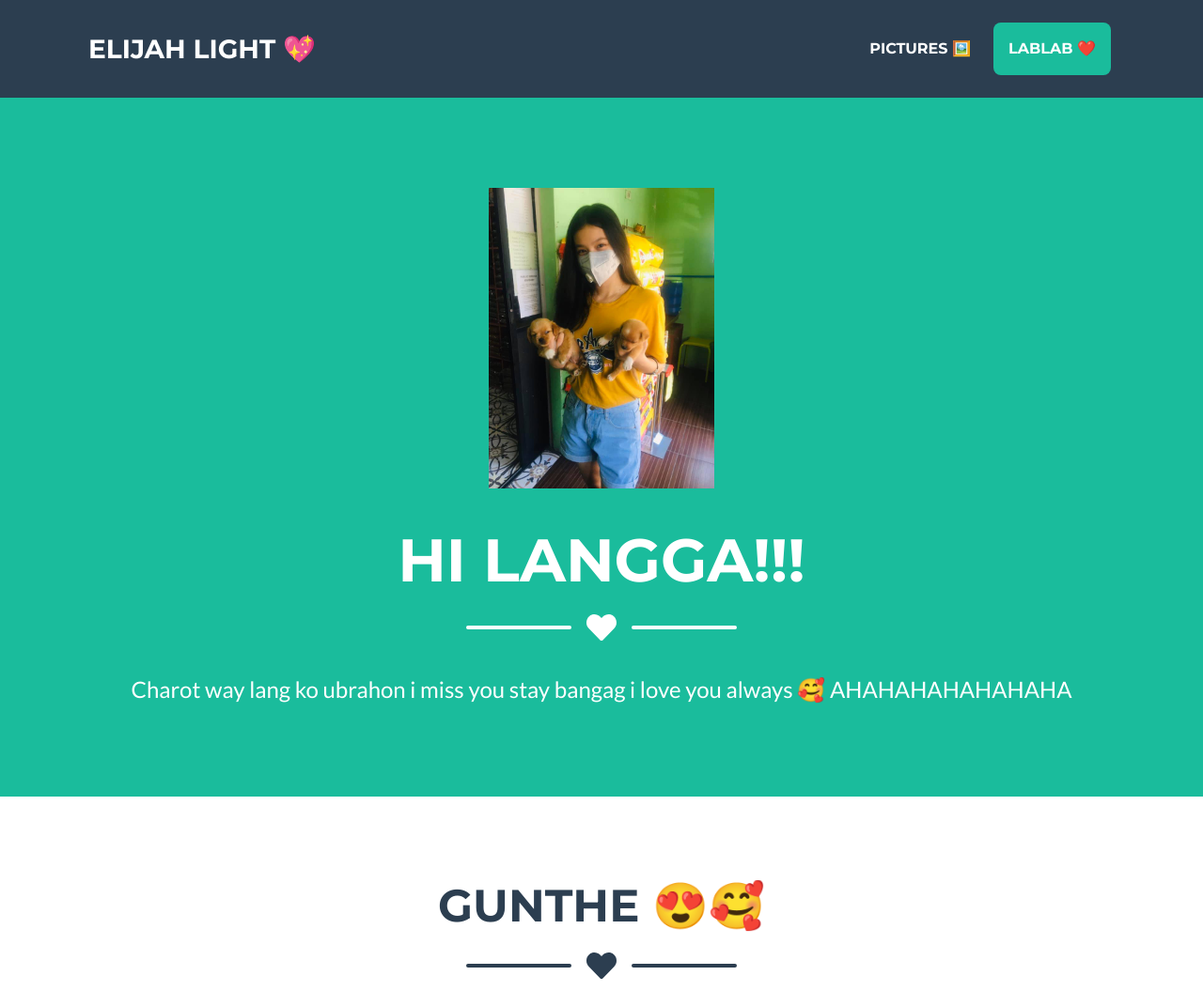
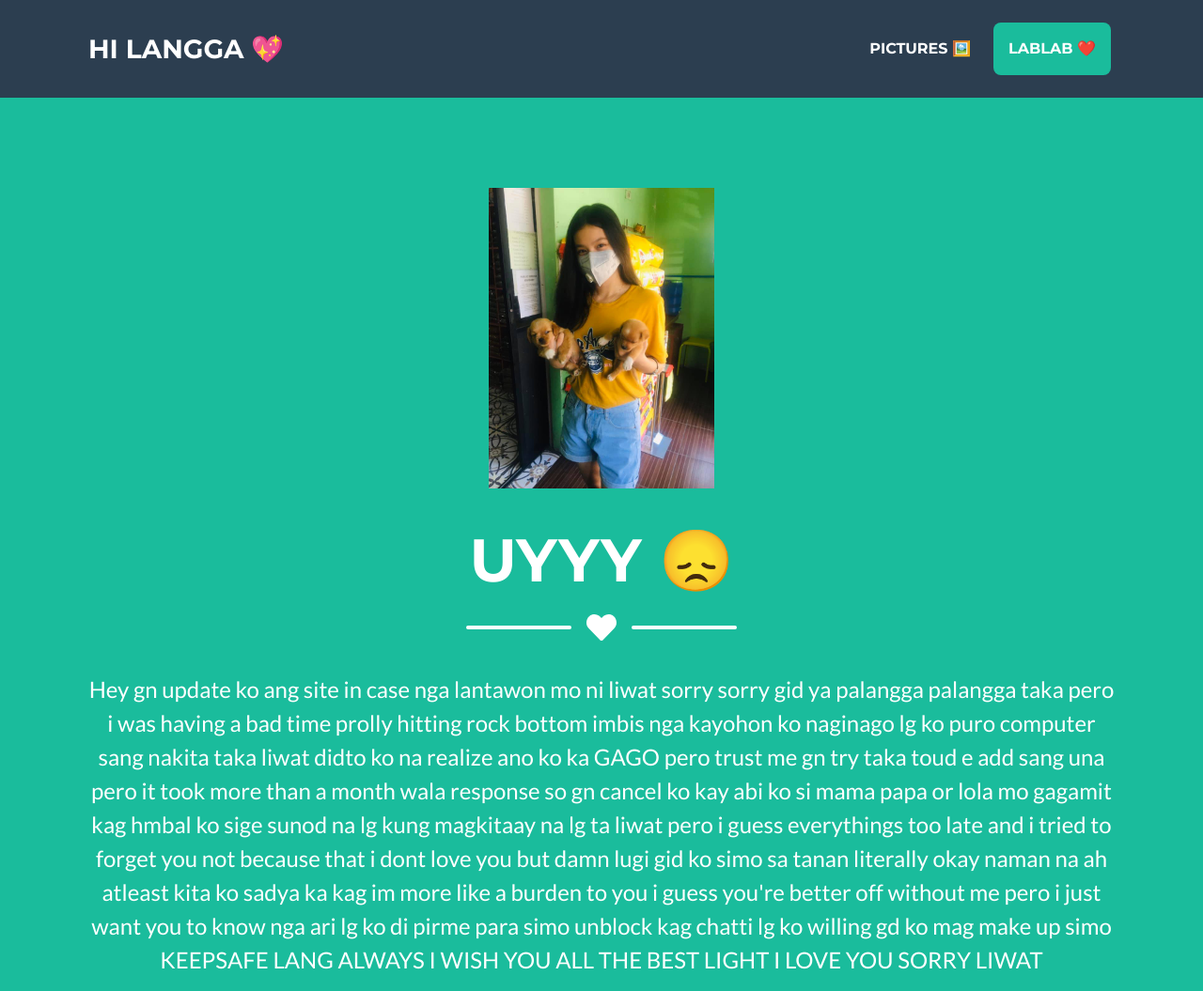
Before and after one commit to shainaaaaa/elayjuh14, a plain HTML site: page index.html in a window 1280 px wide. Shown: the top 1055 px of the page at 94% size. Drawn offline with nearby package versions, Linux system fonts and the light colour scheme.

Commit message:
Update index.html

```diff
--- a/index.html
+++ b/index.html
@@ -5,7 +5,7 @@
         <meta name="viewport" content="width=device-width, initial-scale=1, shrink-to-fit=no" />
         <meta name="description" content="" />
         <meta name="author" content="" />
-        <title>LIGHTTTT 💖</title>
+        <title>ELIJAH LIGHTTTT </title>
         <!-- Favicon-->
         <link rel="icon" type="image/x-icon" href="assets/img/favicon.ico" />
         <!-- Font Awesome icons (free version)-->
@@ -20,7 +20,7 @@
         <!-- Navigation-->
         <nav class="navbar navbar-expand-lg bg-secondary text-uppercase fixed-top" id="mainNav">
             <div class="container">
-                <a class="navbar-brand js-scroll-trigger" href="#page-top">ELIJAH LIGHT 💖</a>
+                <a class="navbar-brand js-scroll-trigger" href="#page-top">HI LANGGA 💖</a>
                 <button class="navbar-toggler navbar-toggler-right text-uppercase font-weight-bold bg-primary text-white rounded" type="button" data-toggle="collapse" data-target="#navbarResponsive" aria-controls="navbarResponsive" aria-expanded="false" aria-label="Toggle navigation">
                     Menu
                     <i class="fas fa-bars"></i>
@@ -39,7 +39,7 @@
                 <!-- Masthead Avatar Image-->
                 <img class="masthead-avatar mb-5" src="assets/img/avataaars.jpg" alt="" />
                 <!-- Masthead Heading-->
-                <h1 class="masthead-heading text-uppercase mb-0">HI LANGGA!!!</h1>
+                <h1 class="masthead-heading text-uppercase mb-0"> Uyyy 😞</h1>
                 <!-- Icon Divider-->
                 <div class="divider-custom divider-light">
                     <div class="divider-custom-line"></div>
@@ -47,7 +47,7 @@
                     <div class="divider-custom-line"></div>
                 </div>
                 <!-- Masthead Subheading-->
-                <p class="masthead-subheading font-weight-light mb-0">Charot way lang ko ubrahon i miss you stay bangag i love you always 🥰 AHAHAHAHAHAHAHA</p>
+                <p class="masthead-subheading font-weight-light mb-0">Hey gn update ko ang site in case nga lantawon mo ni liwat sorry sorry gid ya palangga palangga taka pero i was having a bad time prolly hitting rock bottom imbis nga kayohon ko naginago lg ko puro computer sang nakita taka liwat didto ko na realize ano ko ka GAGO pero trust me gn try taka toud e add sang una pero it took more than a month wala response so gn cancel ko kay abi ko si mama papa or lola mo gagamit kag hmbal ko sige sunod na lg kung magkitaay na lg ta liwat pero i guess everythings too late and i tried to forget you not because that i dont love you but damn lugi gid ko simo sa tanan literally okay naman na ah atleast kita ko sadya ka kag im more like a burden to you i guess you're better off without me pero i just want you to know nga ari lg ko di pirme para simo unblock kag chatti lg ko willing gd ko mag make up simo <br> KEEPSAFE LANG ALWAYS I WISH YOU ALL THE BEST LIGHT I LOVE YOU SORRY LIWAT </p>
             </div>
         </header>
         <!-- Portfolio Section-->
```
